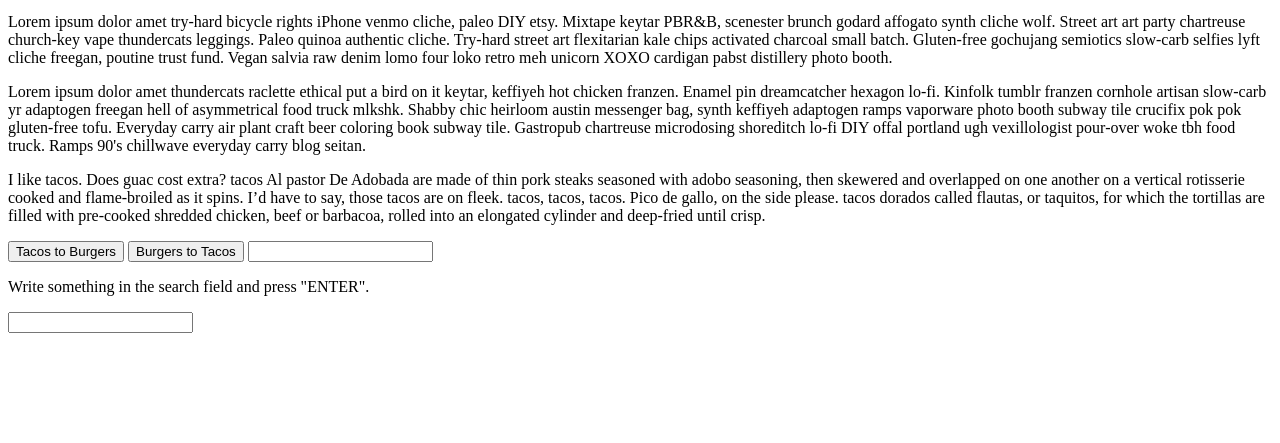
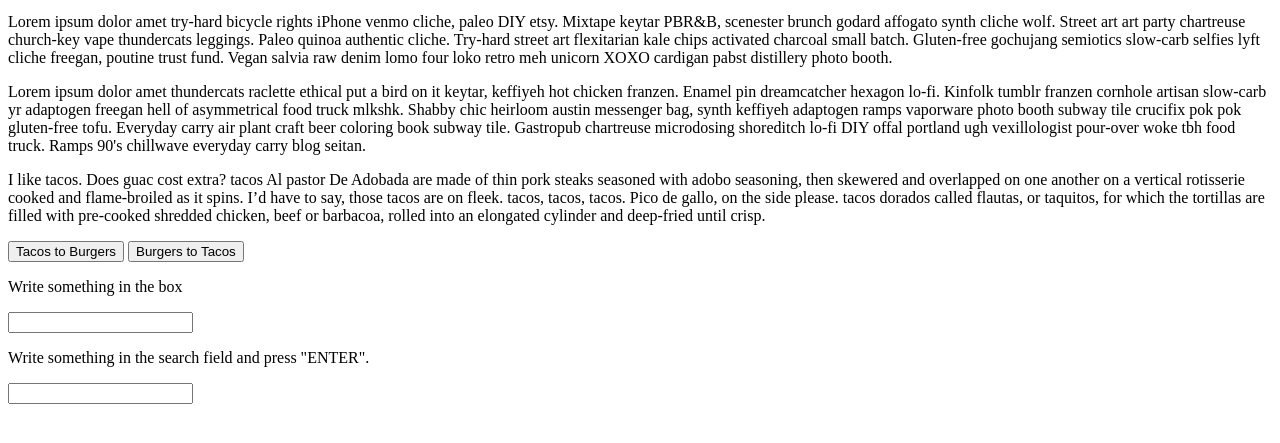
Before and after one commit to PeterBStreet/eventjs, a plain HTML site: page index.html in a window 1280 px wide. Shown: the part 137-580 px from the top of the page. Drawn offline with Linux system fonts and the light colour scheme.

Commit message:
now it looks nicer

```diff
--- a/index.html
+++ b/index.html
@@ -54,7 +54,8 @@
 				document.getElementById("demo").innerHTML = res;
 			}
 		</script>
-
+		<div>
+<p>Write something in the box</p>
 		<input type="text" id="omed">
 
 		<script>
@@ -63,7 +64,7 @@
 				document.getElementById("omed").style.backgroundColor = "yellow";
 			}
 		</script>
-
+		</div>
 		<p>Write something in the search field and press "ENTER".</p>
 
 		<input type="search" id="myInput">
```
